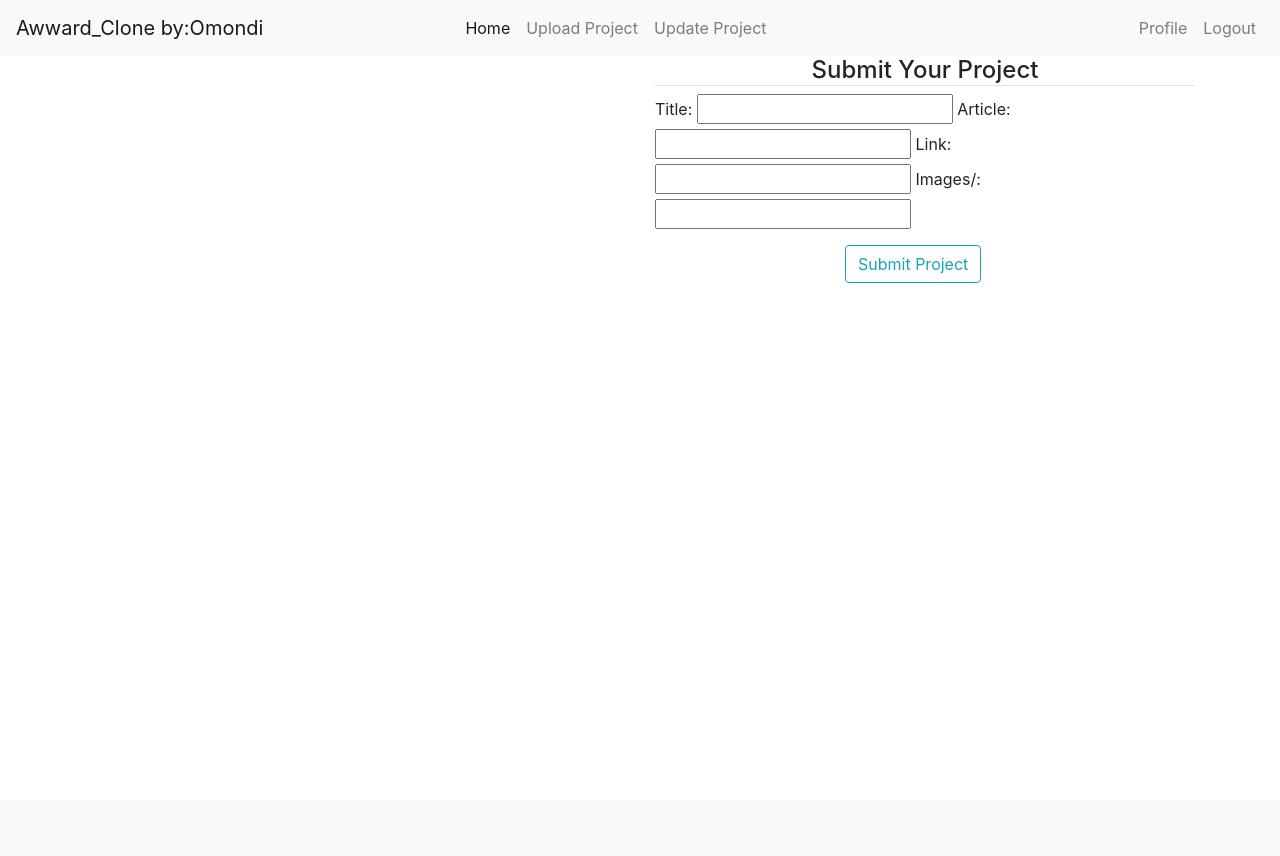
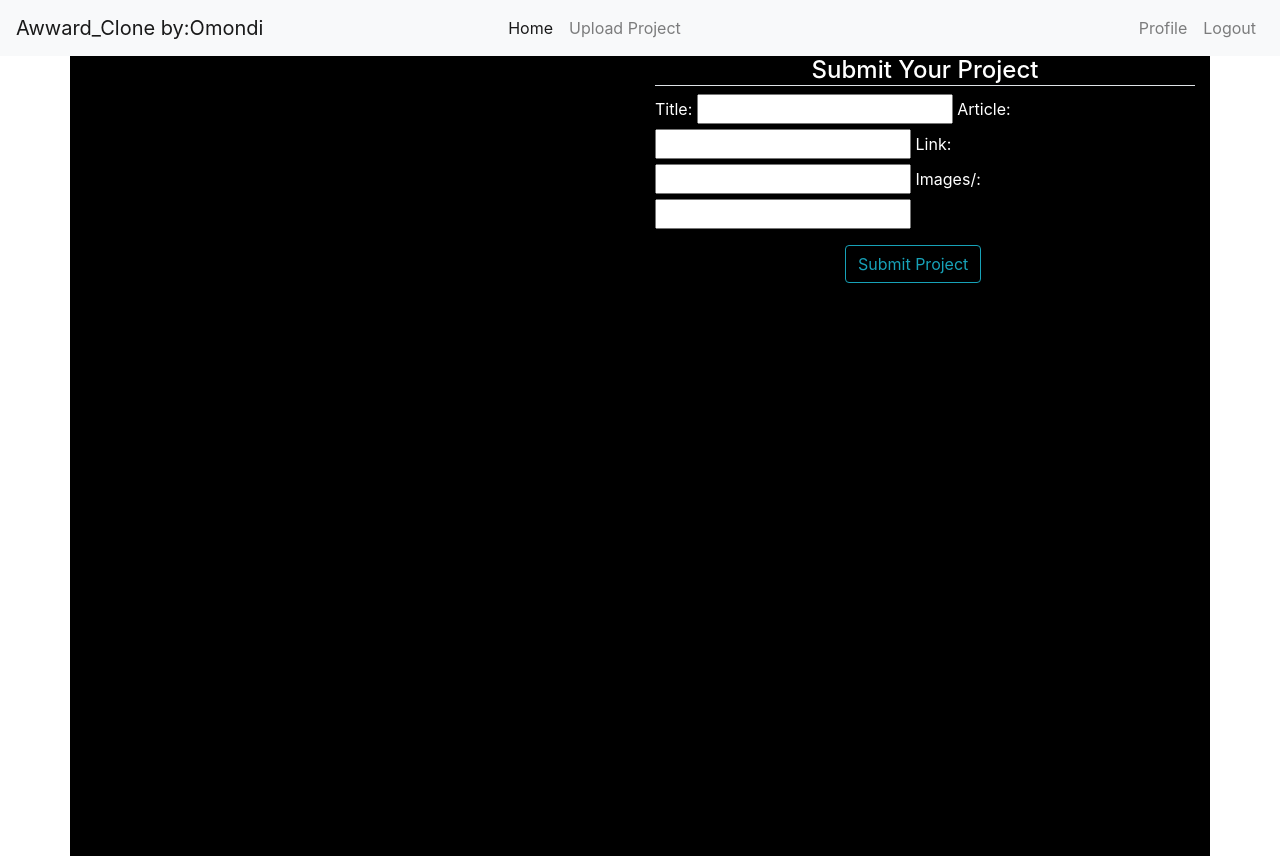
Before and after one commit to CERRAA/Django-3, a Django app: page /submit/project/ in a window 1280 px wide. Before the commit the page ends 283 px from the top, so only its background shows below. Run offline with Django 4.2, Linux system fonts and the light colour scheme; the visitor is signed in with stand-in values (Sample User, id 1); some libraries are stand-ins or nearby versions.

Commit message:
last commit

```diff
--- a/awwards/templates/awwards/navbar.html
+++ b/awwards/templates/awwards/navbar.html
@@ -11,9 +11,7 @@
         <li class="nav-item">
           <a class="nav-link" href="{% url 'submitproject' %}">Upload Project</a>
         </li>
-        <li class="nav-item">
-          <a class="nav-link" href="{% url 'updateproject' %}">Update Project</a>
-        </li>
+
         <!-- <li class="nav-item dropdown">
           <a class="nav-link dropdown-toggle" href="#" id="navbarDropdown" role="button" data-toggle="dropdown" aria-haspopup="true" aria-expanded="false">
             Development only
--- a/awwards/templates/awwards/submitproject.html
+++ b/awwards/templates/awwards/submitproject.html
@@ -3,13 +3,13 @@
 
 {% block content %}
 
-    <div class="container container-fluid">
+    <div class="container container-fluid"  style="background-color: black; color: white; height: 100vh; width: 200vh;">
         <div class="row">
             <div class="col-md-6">
                 <!-- project preview -->
             </div>
             <div class="col-md-6">
-                <form action="" method="POST" enctype="multipart/form-data">
+                <form action="" method="POST" enctype="multipart/form-data" >
                     {% csrf_token %}
                     <fieldset class="form-group">
                         <!-- <legend class="text-center border-bottom">Sign Up Here</legend> -->
```
Also changed, not shown: README.md, static/styles/base.css (line endings or trailing spaces).
